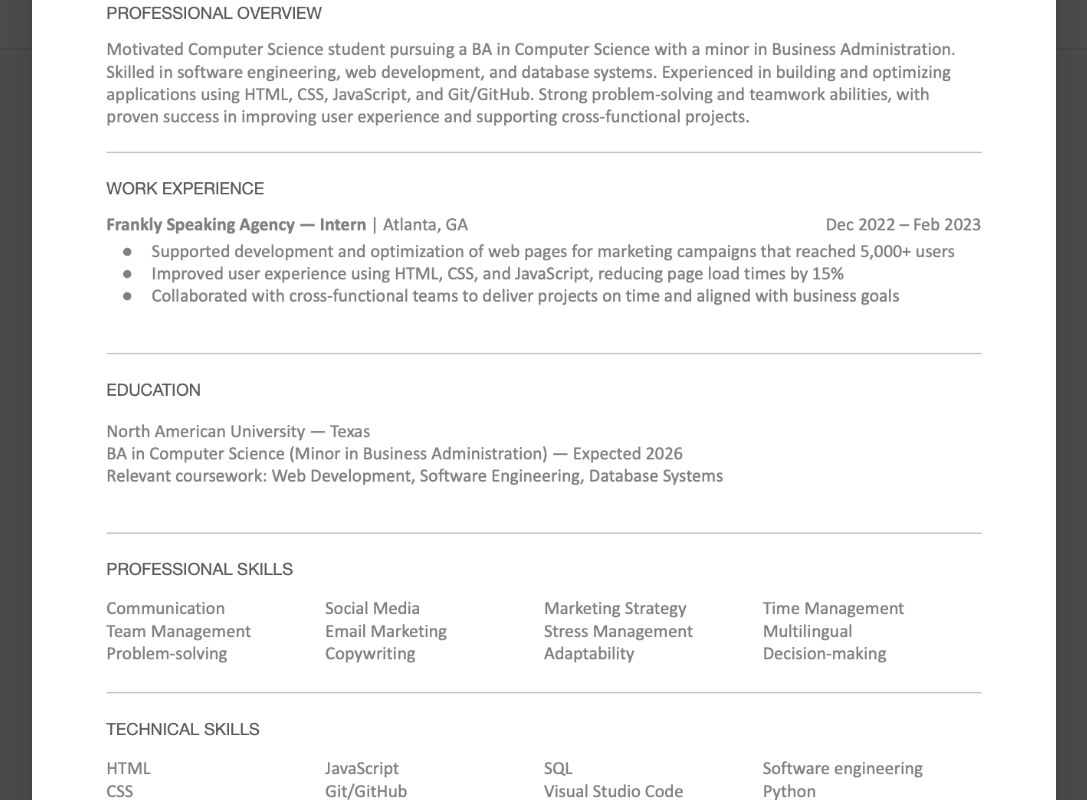
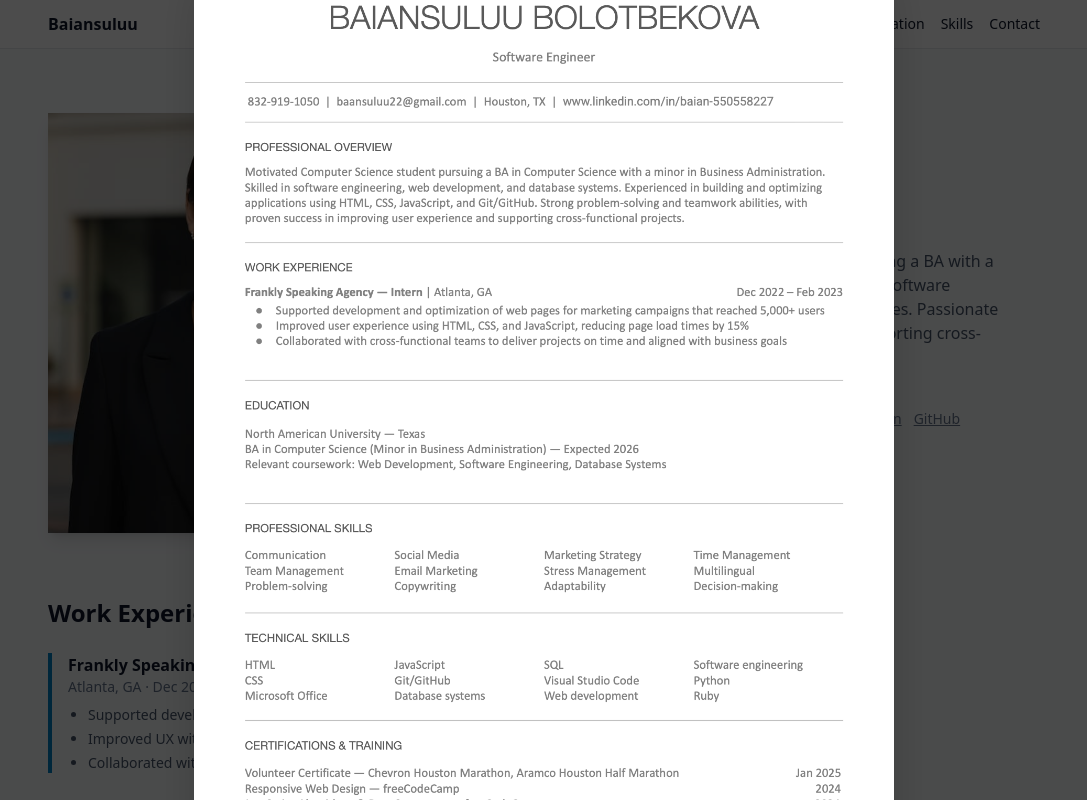
Before and after one commit to Baiansulu/my_portfolio, a React (Vite) app: page / in a window 1280 px wide. Both pictures are taken after a click on the button "Show Résumé". Shown: the top 800 px of the page, without its empty margins (96-1183 px from the left). Built offline with nearby package versions, Linux system fonts and the light colour scheme.

Commit message:
Update ResumeViewer.jsx

```diff
--- a/src/components/ResumeViewer.jsx
+++ b/src/components/ResumeViewer.jsx
@@ -9,7 +9,11 @@
       aria-modal="true"
     >
       <div
-        className="relative w-[92vw] max-w-5xl bg-white shadow-2xl"
+        className="relative bg-white shadow-2xl"
+        style={{
+          width: "min(90vw, 700px)",
+          aspectRatio: "8.5 / 11"
+        }}
         onClick={(e) => e.stopPropagation()}
       >
         <button
@@ -21,15 +25,18 @@
         </button>
 
         <img
-  src="/resume.png"
-  alt="Résumé"
-  className="w-full h-full object-cover"
-/>
+          src="/resume.png"
+          alt="Résumé"
+          className="w-full h-full object-fill"
+        />
 
-
-        <div className="flex items-center justify-between px-4 py-2 text-sm text-slate-600">
-          <span>Preview</span>
-          <a className="underline" href="/_CV_.pdf" target="_blank" rel="noreferrer">
+        <div className="absolute bottom-2 right-3 text-xs text-slate-600">
+          <a
+            className="underline"
+            href="/_CV_.pdf"
+            target="_blank"
+            rel="noreferrer"
+          >
             Open PDF in new tab
           </a>
         </div>
```
